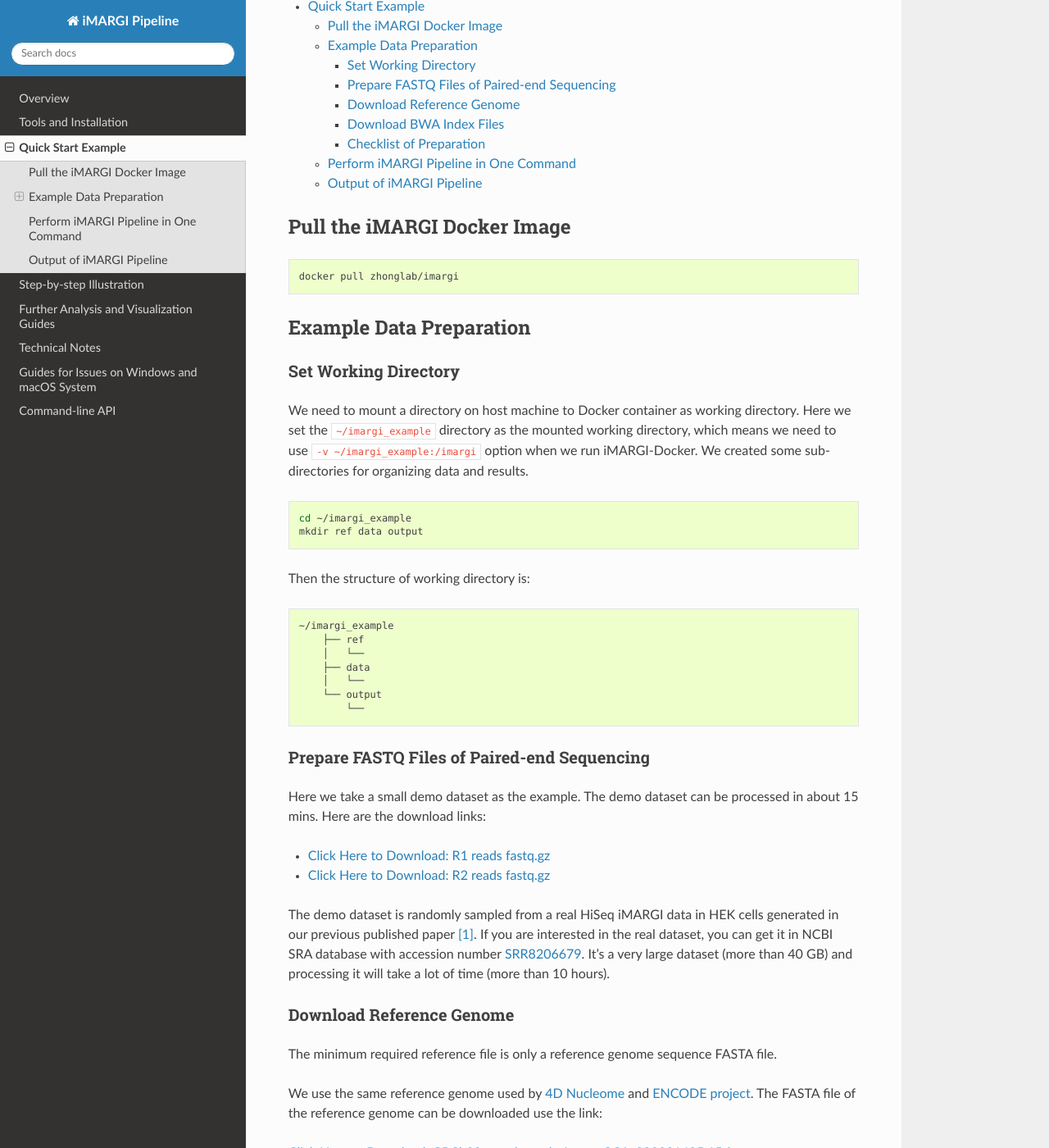
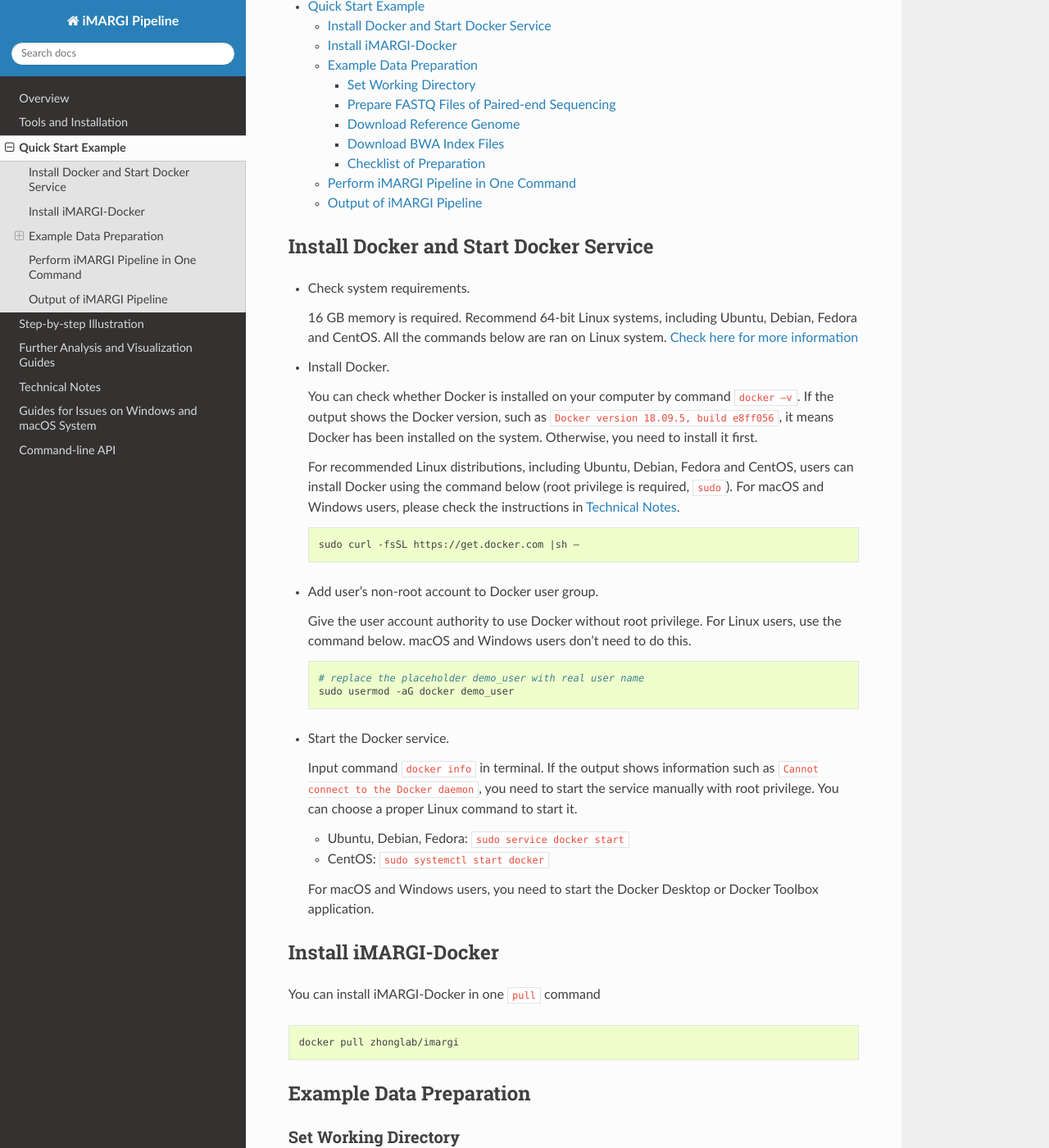
Before and after one commit to Zhong-Lab-UCSD/iMARGI-Docker, a Sphinx documentation site: the page built from docs/source/quick_example.md, in a window 1280 px wide and 1400 px high, scrolled down 261 px. Shown: the whole window at 82% size. Built offline with Sphinx 7.4.7 and the Read the Docs theme 2.0.0, drawn with Linux system fonts in a browser that asks for light colours; pages that are not in the unit, such as notebooks, are missing from menus.

Commit message:
update quick example

````diff
--- a/docs/source/quick_example.md
+++ b/docs/source/quick_example.md
@@ -6,7 +6,8 @@ Please go to the [Step-by-step Illustration](./step_by_step_illustration.md) sec
 the pipeline.
 
 - [Quick Start Example](#quick-start-example)
-  - [Pull the iMARGI Docker Image](#pull-the-imargi-docker-image)
+  - [Install Docker and Start Docker Service](#install-docker-and-start-docker-service)
+  - [Install iMARGI-Docker](#install-imargi-docker)
   - [Example Data Preparation](#example-data-preparation)
     - [Set Working Directory](#set-working-directory)
     - [Prepare FASTQ Files of Paired-end Sequencing](#prepare-fastq-files-of-paired-end-sequencing)
@@ -16,7 +17,52 @@ the pipeline.
   - [Perform iMARGI Pipeline in One Command](#perform-imargi-pipeline-in-one-command)
   - [Output of iMARGI Pipeline](#output-of-imargi-pipeline)
 
-## Pull the iMARGI Docker Image
+## Install Docker and Start Docker Service
+
+- Check system requirements.
+
+  16 GB memory is required. Recommend 64-bit Linux systems, including Ubuntu, Debian, Fedora and CentOS. All the
+  commands below are ran on Linux system.
+  [Check here for more information](https://sysbio.ucsd.edu/imargi_pipeline/installation.html#hardware-requirements)
+
+- Install Docker.
+
+  You can check whether Docker is installed on your computer by command `docker –v`. If the output shows the Docker
+  version, such as `Docker version 18.09.5, build e8ff056`, it means Docker has been installed on the system.
+  Otherwise, you need to install it first.
+
+  For recommended Linux distributions, including Ubuntu, Debian, Fedora and CentOS, users can install Docker using
+  the command below (root privilege is required, `sudo`). For macOS and Windows users, please check the instructions in
+  [Technical Notes](https://sysbio.ucsd.edu/imargi_pipeline/installation.html#system-requirements).
+
+  ``` Bash
+  sudo curl -fsSL https://get.docker.com |sh –
+  ```
+
+- Add user’s non-root account to Docker user group.
+
+  Give the user account authority to use Docker without root privilege. For Linux users, use the command below. macOS
+  and Windows users don't need to do this.
+
+  ``` Bash
+  # replace the placeholder demo_user with real user name
+  sudo usermod -aG docker demo_user
+  ```
+
+- Start the Docker service.
+
+  Input command `docker info` in terminal. If the output shows information such as `Cannot connect to the Docker daemon`,
+  you need to start the service manually with root privilege. You can choose a proper Linux command to start it.
+
+  - Ubuntu, Debian, Fedora: `sudo service docker start`
+
+  - CentOS: `sudo systemctl start docker`
+
+  For macOS and Windows users, you need to start the Docker Desktop or Docker Toolbox application.
+
+## Install iMARGI-Docker
+
+You can install iMARGI-Docker in one `pull` command
 
 ```bash
 docker pull zhonglab/imargi
````
Also changed, not shown: docs/source/installation.md (+12 -3 lines).
